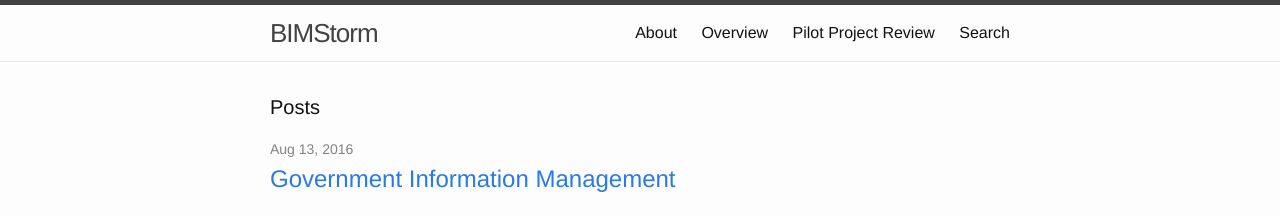
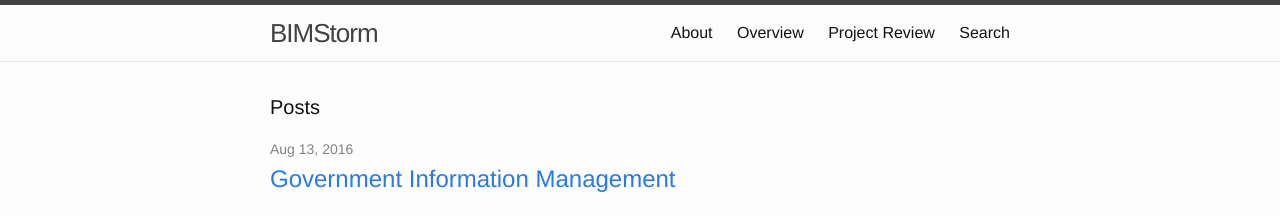
Before and after one commit to buildingSMARTalliance/BIMStorm, a Jekyll site: the page built from index.html, in a window 1280 px wide. Shown: the top 216 px of the page. Built offline with Jekyll 4.4.1, drawn with Linux system fonts in a browser that asks for light colours.

Commit message:
Update 03_pilotproject.md

```diff
--- a/_pages/03_pilotproject.md
+++ b/_pages/03_pilotproject.md
@@ -1,8 +1,8 @@
 ---
 layout: page
-title: Pilot Project Review
+title: Project Review
 permalink: /pilot/
 
 ---
 
-### Pilot Project Review
+### Project Review
```
